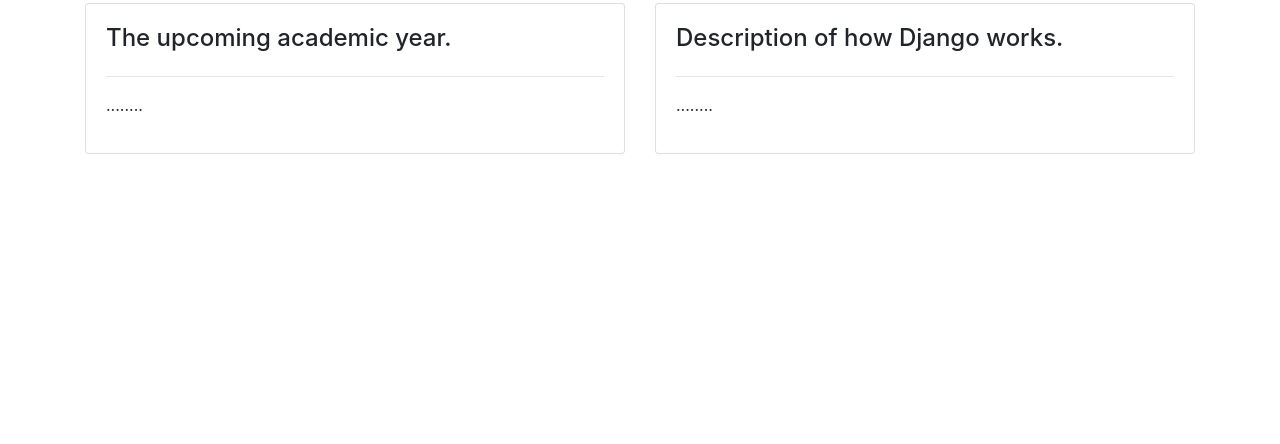
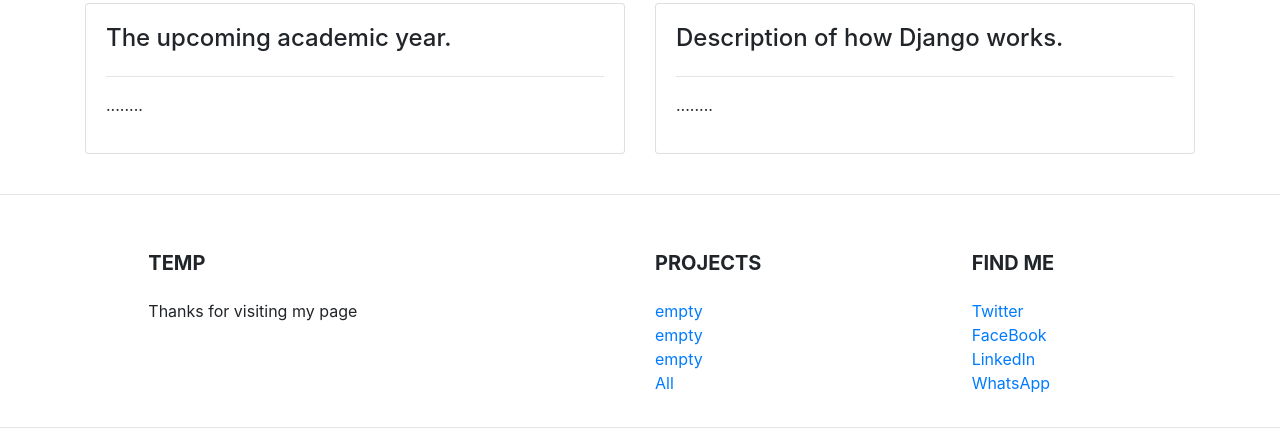
Before and after one commit to Saud-M/bridgingCoursework, a Django app: page /home/ in a window 1280 px wide. Shown: the part 683-1127 px from the top of the page. Before the commit the page ends 837 px from the top, so only its background shows below. Run offline with Django 3.2, Linux system fonts and the light colour scheme; some libraries are stand-ins or nearby versions.

Commit message:
footer template

```diff
--- a/coursework/base/templates/base.html
+++ b/coursework/base/templates/base.html
@@ -17,6 +17,9 @@
 
     </body>
 
+    <hr>
+    {% include 'footer.html' %}
+
     <script src="https://code.jquery.com/jquery-3.5.1.slim.min.js" integrity="sha384-DfXdz2htPH0lsSSs5nCTpuj/zy4C+OGpamoFVy38MVBnE+IbbVYUew+OrCXaRkfj" crossorigin="anonymous"></script>
     <script src="https://cdn.jsdelivr.net/npm/popper.js@1.16.0/dist/umd/popper.min.js" integrity="sha384-Q6E9RHvbIyZFJoft+2mJbHaEWldlvI9IOYy5n3zV9zzTtmI3UksdQRVvoxMfooAo" crossorigin="anonymous"></script>
     <script src="https://stackpath.bootstrapcdn.com/bootstrap/4.5.0/js/bootstrap.min.js" integrity="sha384-OgVRvuATP1z7JjHLkuOU7Xw704+h835Lr+6QL9UvYjZE3Ipu6Tp75j7Bh/kR0JKI" crossorigin="anonymous"></script>
--- /dev/null
+++ b/coursework/base/templates/footer.html
@@ -0,0 +1,86 @@
+<!-- Footer -->
+<footer class="page-footer font-small stylish-color-dark pt-4">
+
+  <!-- Footer Links -->
+  <div class="container text-center text-md-left">
+
+    <!-- Grid row -->
+    <div class="row">
+
+      <!-- Grid column -->
+      <div class="col-md-4 mx-auto">
+
+        <!-- Content -->
+        <h5 class="font-weight-bold text-uppercase mt-3 mb-4">Temp</h5>
+        <p>Thanks for visiting my page</p>
+
+      </div>
+      <!-- Grid column -->
+
+      <hr class="clearfix w-100 d-md-none">
+
+      <!-- Grid column -->
+      <div class="col-md-2 mx-auto">
+
+        <!-- Links -->
+        <h5 class="font-weight-bold text-uppercase mt-3 mb-4">Projects</h5>
+
+        <ul class="list-unstyled">
+          <li>
+            <a href="#!">empty</a>
+          </li>
+          <li>
+            <a href="#!">empty</a>
+          </li>
+          <li>
+            <a href="#!">empty</a>
+          </li>
+          <li>
+            <a href="/projects">All</a>
+          </li>
+        </ul>
+
+      </div>
+      <!-- Grid column -->
+
+      <hr class="clearfix w-100 d-md-none">
+
+      <!-- Grid column -->
+      <div class="col-md-2 mx-auto">
+
+        <!-- Links -->
+        <h5 class="font-weight-bold text-uppercase mt-3 mb-4">Find Me</h5>
+
+        <ul class="list-unstyled">
+          <li>
+            <a href="https://www.twitter.com/Saud4M">Twitter</a>
+          </li>
+          <li>
+            <a href="https://www.facebook.com/saud.almbdal.18/">FaceBook</a>
+          </li>
+          <li>
+            <a href="/contact">LinkedIn</a>
+          </li>
+          <li>
+            <a href="https://wa.me/447378634033">WhatsApp</a>
+          </li>
+        </ul>
+
+      </div>
+
+
+      <!-- Grid column -->
+
+      <hr class="clearfix w-100 d-md-none">
+
+
+    </div>
+    <!-- Grid row -->
+
+  </div>
+  <!-- Footer Links -->
+
+  <hr>
+
+</footer>
+<!-- Footer -->
```
Also changed, not shown: 5 other files.
